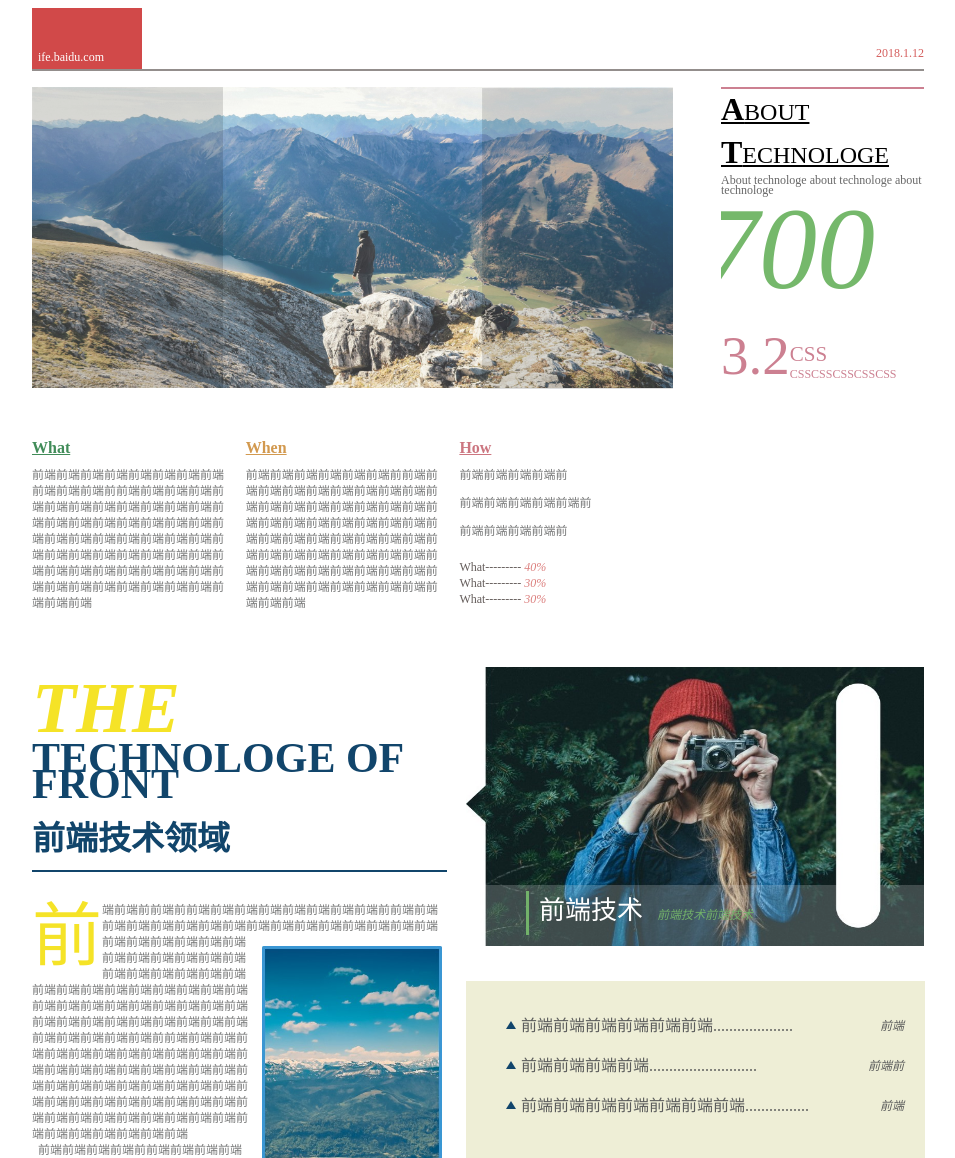
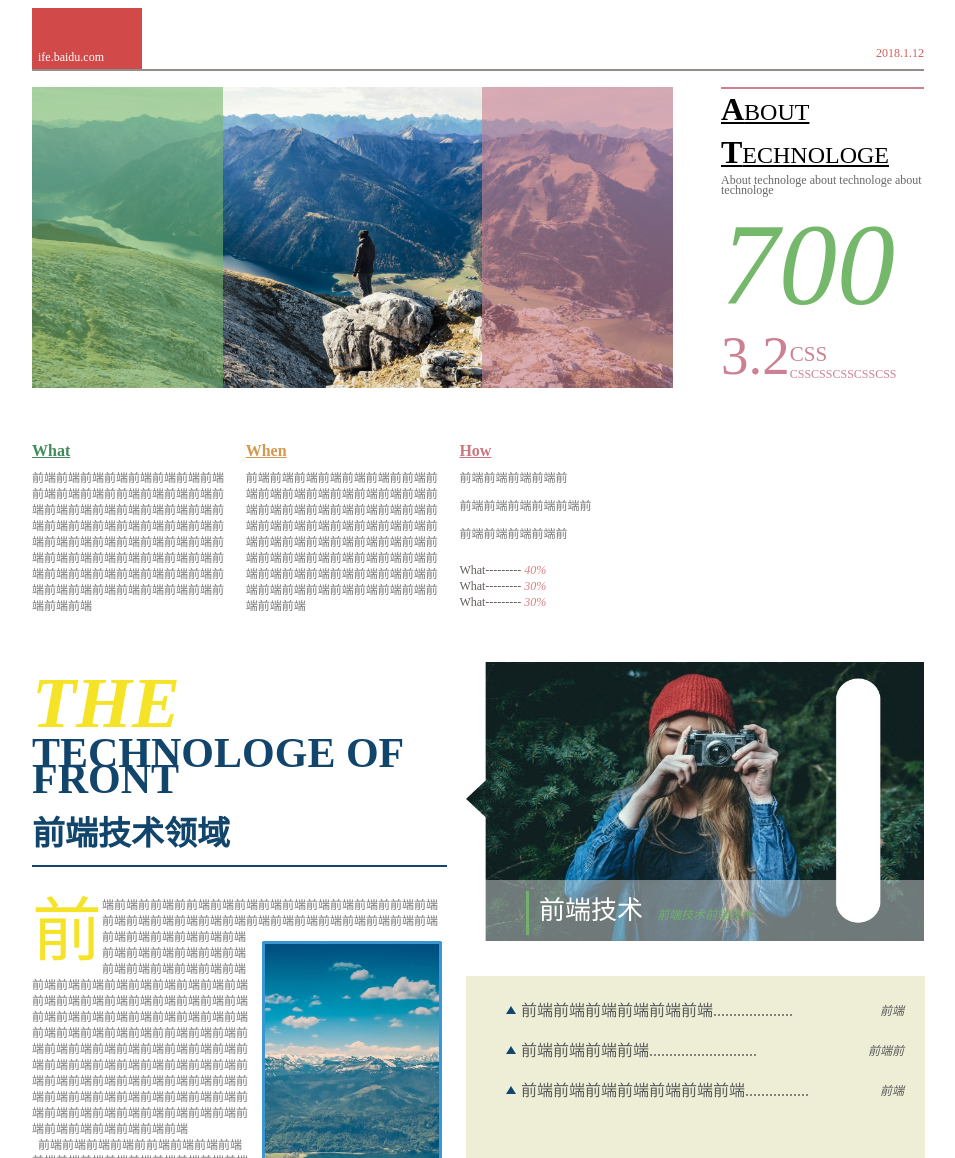
Before and after one commit to yuandingsansheng/front-end-work, a plain HTML site: page Wangyuhan/exercise_1/exercise_1.html in a window 1280 px wide. Shown: the top 1158 px of the page, without its empty margins (162-1117 px from the left). Drawn offline with Linux system fonts and the light colour scheme.

Commit message:
wyh'thrid exercise of task(2018.1.12) v2.0

```diff
--- a/Wangyuhan/exercise_1/exercise_1.html
+++ b/Wangyuhan/exercise_1/exercise_1.html
@@ -1,5 +1,5 @@
 <!DOCTYPE html>
-<html lang="zh-cn">
+<html>
 
 <head>
     <link rel="stylesheet" href="style/style.css" type="text/css">
@@ -17,11 +17,7 @@
         </header>
         <hr id="hr1" align="center">
         <div class="part1">
-            <div id="theImage">
-                <img id="p1" src="images/picture1.jpg" alt="One picture">
-                <img id="p2" src="images/picture1.png" alt="Left cover">
-                <img id="p3" src="images/picture1.png" alt="Right cover">
-            </div>
+            <div id="theImage" style="background: url(images/picture1.jpg) no-repeat; background-size:100%"></div>
             <div id="theWord">
                 <hr id="hr2">
                 <u class="theTitle"><strong>A</strong>BOUT</u>
@@ -90,7 +86,6 @@
             <div class="part3-right">
                 <div class="right-top">
                     <img id="p5" src="images/picture3.jpg" alt="Right picture">
-                    <img id="p6" src="images/picture2.png" alt="One picture">
                     <aside class="content5">
                         <span id="content51">前端技术</span>
                         <span id="content52">前端技术前端技术</span>
@@ -99,9 +94,18 @@
                 <div class="right-bottom">
                     <div class="bottom-list">
                         <ul>
-                            <li class="li1"><span class="trangle"></span><span class="content-head">前端前端前端前端前端前端....................</span><span class="content-tail">前端</span></li>
-                            <li class="li1"><span class="trangle"></span><span class="content-head">前端前端前端前端...........................</span><span class="content-tail">前端前</span></li>
-                            <li class="li1"><span class="trangle"></span><span class="content-head">前端前端前端前端前端前端前端................</span><span class="content-tail">前端</span></li>
+                            <li class="li1"><span class="trangle"></span><span class="content-head">前端前端前端前端前端前端....................</span>
+                                <span
+                                    class="content-tail">前端</span>
+                            </li>
+                            <li class="li1"><span class="trangle"></span><span class="content-head">前端前端前端前端...........................</span>
+                                <span
+                                    class="content-tail">前端前</span>
+                            </li>
+                            <li class="li1"><span class="trangle"></span><span class="content-head">前端前端前端前端前端前端前端................</span>
+                                <span
+                                    class="content-tail">前端</span>
+                            </li>
                         </ul>
                     </div>
 
--- a/Wangyuhan/exercise_1/style/style.css
+++ b/Wangyuhan/exercise_1/style/style.css
@@ -5,19 +5,20 @@ body {
 .container {
     display: flex;
     flex-direction: column;
-    align-content: flex-start;
 
     margin: 0 auto;
     padding: 0 88px;
     width: 980px;
     height: 1386px;
+
+    align-content: flex-start;
 }
 header {
     display: block;
 
     margin: 0 auto;
+    width:892px;
     height: 61px;
-    width:892px;
 }
 
 .block1 {
@@ -31,8 +32,9 @@ header {
 
 #theUrl {
     margin-left: 6px;
+
+    font-size:12px;
     font-family: "黑体";
-    font-size:12px;
     line-height:75px;
 
     color:#ffffff;
@@ -43,19 +45,20 @@ header {
 
     height: 61px;
 
+    font-size: 12px;
     font-family: "黑体";
-    font-size: 12px;
     line-height:90px;
 
     color:#d45d5c;
 }
 
 #hr1 {
+    margin: 0 auto;
+    border: none;
     width: 892px;
     height: 2px;
+
     background-color: #938e8c;
-    margin: 0 auto;
-    border: none;
 }
 
 .part1 {
@@ -67,63 +70,54 @@ header {
 #theImage{
     display: block;
     float: left;
+
     margin-top:1em;
     height: 301px;
     width:641px;
+
+    box-shadow: 191px 0 0 rgba(117, 184, 107, .6) inset,-191px 0 0  rgba(204, 128, 145, .6) inset;
+
 }
 #p1 {
     float: left;
+
     width:641px;
     height: 301px;
-    filter:alpha(opacity=80);
-    opacity:0.8;
-}
 
-#p2 {
-    position: relative;
-    margin-left:-100%;
-    width:191px;
-    height: 301px;
-    filter:alpha(opacity=80);
-    opacity:0.8;
-}
-
-#p3 {
-    float: right;
-    position: relative;
-    top: -300px;
-    width:191px;
-    height: 301px;
-    filter:alpha(opacity=80);
     opacity:0.8;
 }
 
 #theWord {
     float: right;
+
     margin-top:1em;
+    width: 203px;
     height: 301px;
-    width: 203px;
-    overflow: hidden;
 }
 
 #hr2 {
     margin: 0;
+    border: none;
     width: 203px;
     height: 2px;
+
     background-color: #cc8091;
-    border: none;
 }
 
 #theWord {
     display: flex;
     flex-direction: column;
+
+    width: 203px;
+    height: 301px;
 }
 
 .theTitle {
     font-size: 24px;
-    color: #000000;
     font-family: "Microsoft YaHei";
     line-height: 40px;
+
+    color: #000000;
 }
 
 u>strong {
@@ -132,62 +126,81 @@ u>strong {
 
 .content {
     margin-top: 0;
-    margin-bottom: 0;
-    line-height: 10px;
+
     font-size: 12px;
     font-family: "楷体";
+    line-height: 10px;
+
     color: #676767;
 }
 
 .content1 {
+    display: block;
+
+    margin: 0px;
+    box-sizing: border-box;
+    padding-left: -100px;
+    height: 120px;
+
+
     font-size:116px;
     font-family: "Microsoft YaHei";
     font-style: italic;
+    line-height: 116px;
+
     color: #75b86b;
-    margin: -12px -20px;
-    padding: 0;
-    height: 140px;
 }
 
 .content2 {
     display: block;
-    margin-top: 15px;
+
+    margin:0;
+    box-sizing: border-box;
     width: 203px;
     height: 64px;
 }
 
 .content21 {
     float: left;
+
     margin: 0;
+
     font-size: 55px;
     font-family: "Microsoft YaHei";
+
     color: #cc8091;
 }
 
 .content22 {
     display: block;
     float: left;
+
+    margin: 0;
     padding-top:18px;
-    margin: 0;
 }
 
 .c1 {
     margin: 0;
+
     font-size: 21px;
     font-family: "Microsoft YaHei";
+
     color: #cc8091;
 }
 
 .c2 {
     margin: 0;
+
     font-size: 12px;
     font-family: "Microsoft YaHei";
+
     color: #cc8091;
 }
 
 .part2 {
+    justify-content: space-between;
+
     margin: 0 auto;
-    justify-content: space-between;
     height: 180px;
     width: 892px;
 }
@@ -196,9 +209,10 @@ u>strong {
 .what,
 .how{
     float: left;
+
+    margin-right:10px;
     width: 203.7px;
     height: 100px;
-    margin-right:10px;
 }
 
 .title-1 {
@@ -209,9 +223,11 @@ u>strong {
 
 .content3 {
     margin-top: 10px;
+
     font-family: "宋体";
     font-size: 12px;
     line-height: 16px;
+
     color: #767777;
 }
 
@@ -220,11 +236,11 @@ u>strong {
 }
 
 .rate {
-    line-height: 16px;
-    filter:alpha(opacity=70);
-    opacity:0.7;
     font-size: 12px;
     font-family: "Microsoft YaHei";
+    line-height: 16px;
+
+    opacity:0.7;
 }
 
 #what {
@@ -236,9 +252,9 @@ u>strong {
 }
 
 .part3 {
-    margin: 50px auto;
+    margin: 40px auto;
+    width: 892px;
     height: 660px;
-    width: 892px;
 }
 
 .part3-left {
@@ -249,39 +265,47 @@ u>strong {
 .part3-right {
     float: right;
     width: 458px;
+
 }
 
 #theTitle21 {
     margin-right: 35px;
+
+    font-size: 72px;
     font-family: "黑体";
     font-weight: bolder; /* 加粗 */
-    font-size: 72px;
     font-style: italic;
+
     color: #f5e327;
 }
 
 #theTitle22 {
-    line-height: 16px;
+    font-size: 42px;
     font-family: "黑体";
     font-weight: bolder; /* 加粗 */
-    font-size: 42px;
+    line-height: 16px;
+
     color: #11456b;
 }
 
 #theTitle23 {
     margin: 10px 0;
+
+    font-size: 33px;
     font-family: "黑体";
     font-weight: bolder; /* 加粗 */
-    font-size: 33px;
+
     color: #11456b;
 }
 
 #hr3 {
     margin: 0;
+
+    border: none;
     width: 415px;
     height: 2px;
+
     background-color: #11456b;
-    border: none;
 }
 
 .content4{
@@ -290,87 +314,98 @@ u>strong {
 #content41 {
     margin: 0;
     padding-top:30px;
-    line-height: 16px;
+
     font-size: 12px;
     font-family: "宋体";
+    line-height: 16px;
+
     color: #767777;
 
 }
 
 #content41:first-letter {
     float: left;  /* ATTENTION */
+
     width: 70px;
     height: 70px;
-    line-height:70px;
-    text-align: center;
+
     font-size: 70px;
     font-family: "Microsoft YaHei";
+    text-align: center;
+    line-height:70px;
+
     color: #f5e327;
 }
 
 #content42,#content43 {
     float: left;
-    text-indent: 2em;
+
     padding-top:30px;
-    line-height: 16px;
+
     font-size: 12px;
     font-family: "宋体";
+    text-indent: 2em;
+    line-height: 16px;
+
     color: #767777;
 }
 
 #p4 {
     float: right;
+
+    margin: 12px 0 12px 12px;
     width: 180px;
     height: 342px;
-    margin: 12px 0 12px 12px;
 }
 
 .right-top {
     margin-bottom: 20px;
     width: 458px;
     height: 279px;
+
+    box-shadow: 0 -61px 0 rgba(255, 255, 255, 0.4) inset;
 }
 
 #p5 {
     float: right;
+
+    position: relative;
+    z-index: -1;
+
     width: 458px;
     height: 279px;
-}
-
-#p6 {
-    position: relative;
-    top: -61px;
-    width: 458px;
-    height: 61px;
-    filter:alpha(opacity=20);
-    opacity:0.2;
 }
 
 .content5 {
     display: block;
     float: left;
+
     position: relative;
+    top: -50px;
+
     margin-left: 60px;
-    top: -120px;
-    height: 61px;
+    border-left: 3px solid #72b16a;
+    height: 44px;
+
     line-height: 40px;
-    height: 44px;
-    border-left: 3px solid #72b16a;
 }
 
 #content51 {
+    margin-left: 10px;
+
     font-size: 26px;
     font-family: "Microsoft YaHei";
-    margin-left: 10px;
+
     color: #ffffff;
 }
 
 #content52 {
-    margin-left: 0;
+    margin-left: 10px;
+
     font-size: 12px;
     font-family: "Microsoft YaHei";
     font-style: italic;
-    margin-left: 10px;
+
     color: #72b16a;
 }
 
@@ -378,15 +413,18 @@ u>strong {
     margin:35px 0;
     width: 459px;
     height: 350px;
+
     background-color: #eeeed6;
 }
 
 .bottom-list {
-    margin-top:-55px;
+    float: left;
+
+    margin-bottom:10px;
     margin-left: 0;
-    float: left;
     height: 170px;
     width: 458px;
+
     line-height: 20px;
 }
 
@@ -397,78 +435,98 @@ li {
 
 .trangle {
     float: left;
+    overflow:hidden;
+
+    margin-right: 5px;
     border:5px solid #eeeed6;
     border-bottom:8px solid #11456b;
-    overflow:hidden;
     height:0;
     width:0;
-   margin-right: 5px;
 }
 .content-head {
     float: left;
+
     font-family: "宋体";
     font-size: 16px;
+
     color: #5a5b5b;
 }
 
 .content-tail {
     float: right;
+
     margin-right: 20px;
+
     font-family: "宋体";
     font-style: italic;
     font-size: 12px;
+
     color: #5a5b5b;
 }
 
 .content6 {
     float: left;
+
     padding-top: 10px;
     width: 260px;
     height: 150px;
+
     background-color: #D14949;
 }
 
 #content61 {
     float: left;
+
+    margin-left: 10px;
     width: 65px;
+
     font-size: 110px;
     font-family: "Microsoft YaHei";
-    margin-left: 10px;
+
     color: #ffffff;
 
 }
 
 .content6>aside {
     float: left;
+
     margin-top: 30px;
+    border-left: 2px solid #ffffff;
+    width: 160px;
+    height: 86px;
+
     line-height: 30px;
-    width: 160px;
-    border-left: 2px solid #ffffff;
-    height: 86px;
 }
 
 .content62 {
     margin: 0;
+
     font-size: 21px;
     font-family: "黑体";
     font-style: italic;
+
     color: #ffffff;
 }
 
 .content63 {
     margin: 0 0 8px 5px;
-    line-height: 6px;
+
     font-size: 12px;
     font-family: "黑体";
+    line-height: 6px;
+
     color: #ffffff;
 }
 
 .content7 {
     float: right;
+
     width: 190px;
     height: 150px;
+
     font-size: 14px;
     font-family: "黑体";
+
     color:#5a5b5b;
 }
 
@@ -476,41 +534,50 @@ li {
     margin: 0;
     width: 190px;
     height: 150px;
+
     line-height: 16px;
 }
 
 .content71 {
     float: left;
+
     margin:0 8px -40px -35px;
+    width: 72px;
     height: 72px;
-    width: 72px;
+
+    font-size: 72px;
+    font-family: "黑体";
+    font-style: none;
     line-height:72px;
-    font-size: 72px;
-    font-style: none;
-    font-family: "黑体";
+
     color: #d45d5c;
 }
 
 .content72 {
     float: right;
+
     margin:0 -10px 0 15px;
+    width: 72px;
     height: 72px;
-    width: 72px;
+
+    font-size: 72px;
+    font-family: "黑体";
+    font-style: none;
     line-height:72px;
-    font-size: 72px;
-    font-style: none;
-    font-family: "黑体";
+
     color: #d45d5c;
 }
 
 footer{
     display: block;
+    margin: 0 auto;
     width:892px;
-    margin: 0 auto;
 }
 #tail {
     float: right;
+
     font-family: "黑体";
     font-size: 12px;
+
     color:#d45d5c;
 }
```
Also changed, not shown: Wangyuhan/exercise_1/images/1.jpg (added).
